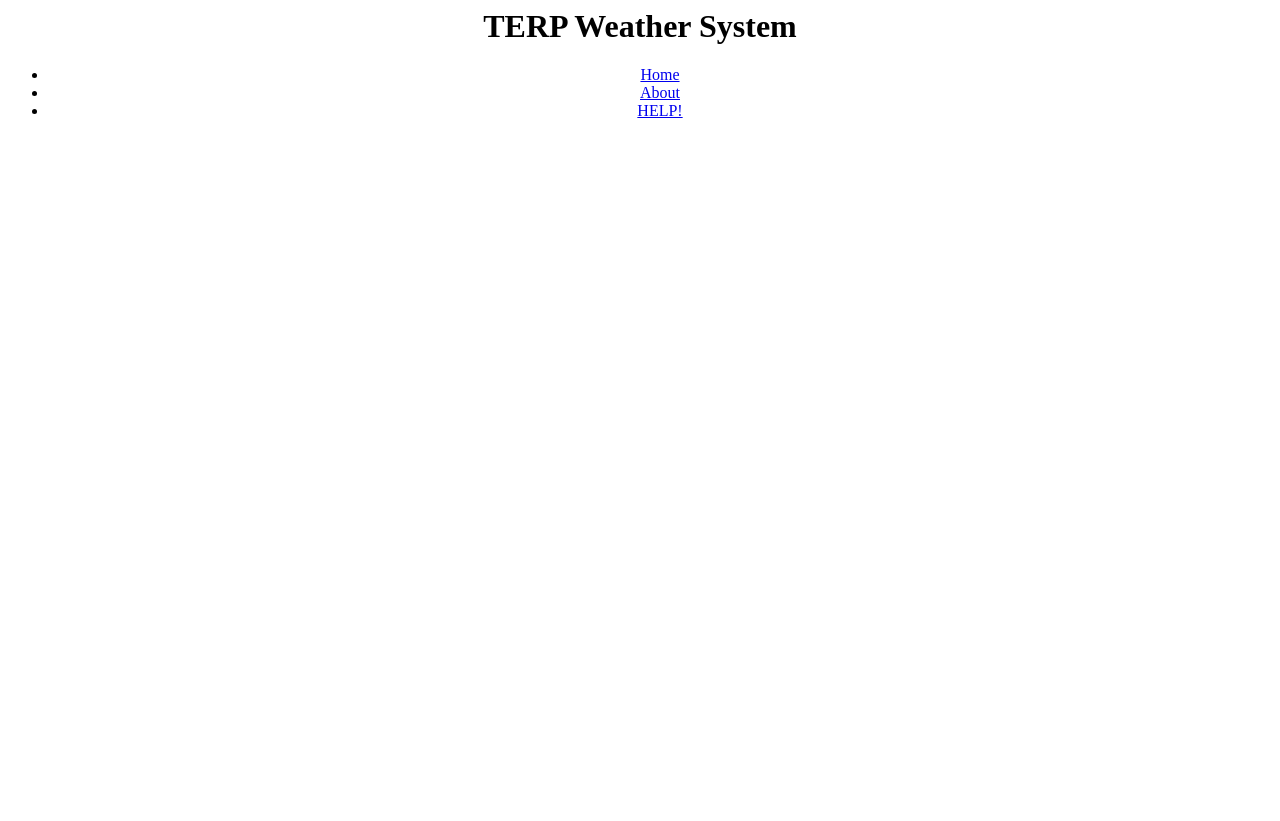
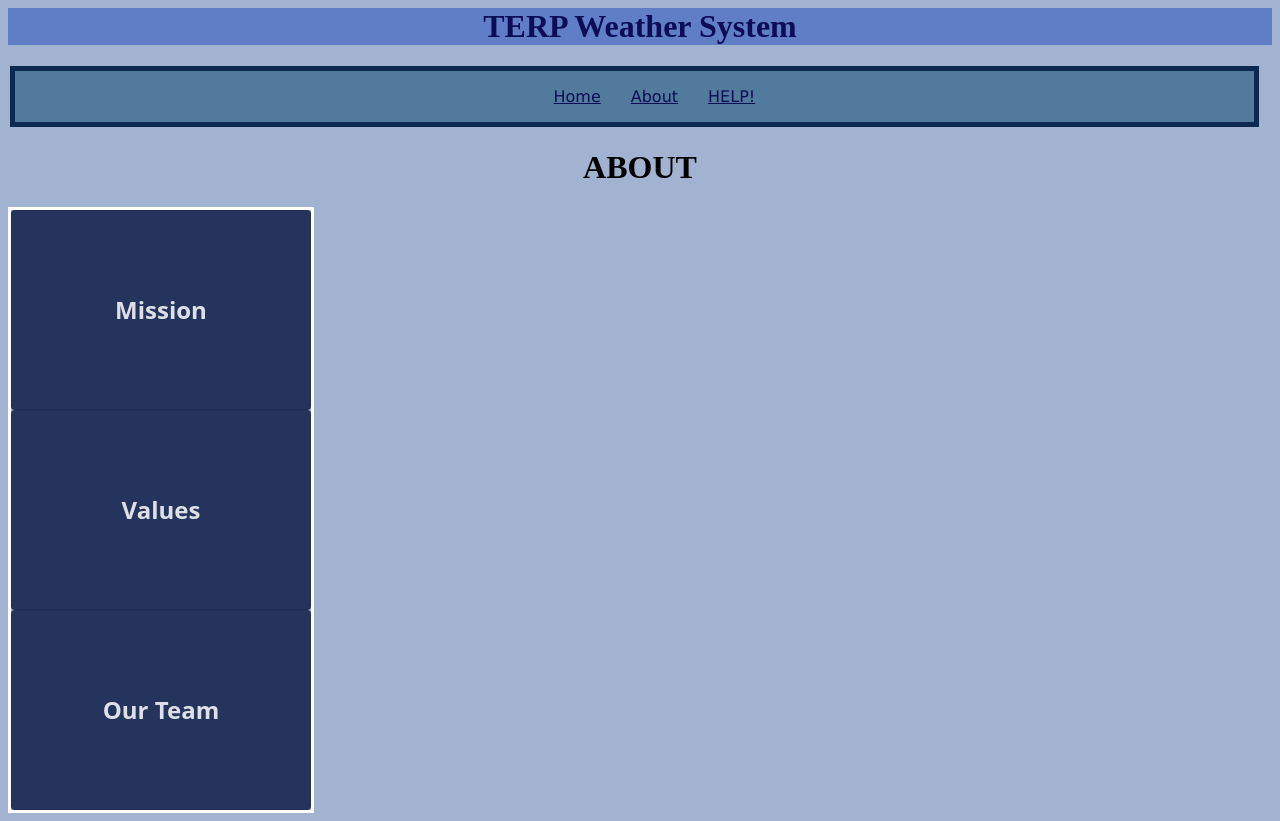
Before and after one commit to Gabriellew417/377-final, a plain HTML site: page 377-final-aboutPage.html in a window 1280 px wide. Before the commit the page ends 800 px from the top, so only its background shows below. Drawn offline with Linux system fonts and the light colour scheme.

Commit message:
made changes to the about page including added buttons

```diff
--- a/377-final-aboutPage.html
+++ b/377-final-aboutPage.html
@@ -1,9 +1,10 @@
 <HTML>
     <head>
         <center><h1 id="title">TERP Weather System</h1></center>
+        <link rel="stylesheet" href="377-final.css">
     </head>
-    <body>
-        <header id = "nav-bar">
+    <body id = "body">
+        <header id = "main-nav">
             <!--NAVIGATION BAR LINKS-->
             <center>
             <ul>
@@ -18,6 +19,13 @@
                 </li>
             </ul>
             </center>
+
         </header>
+        <center><h1>ABOUT</h1></center>
+        <div id="buttons">
+        <button class = "button-6" onclick="showMission()">Mission</button>
+        <button class = "button-6"onclick="showValues()">Values</button>
+        <button class = "button-6"onclick="showTeam()">Our Team</button>
+        </div>
     </body>
 </HTML>
```
